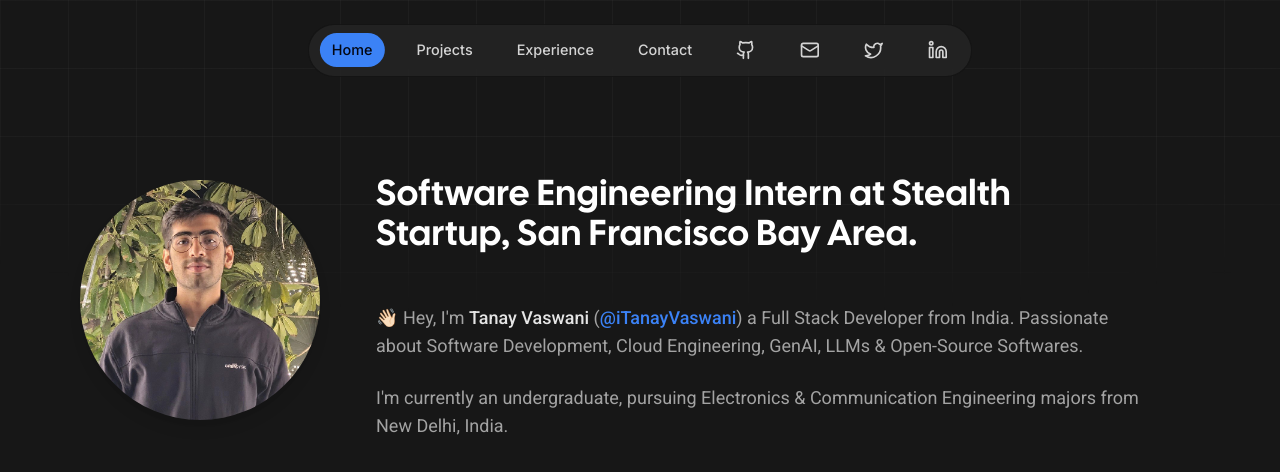
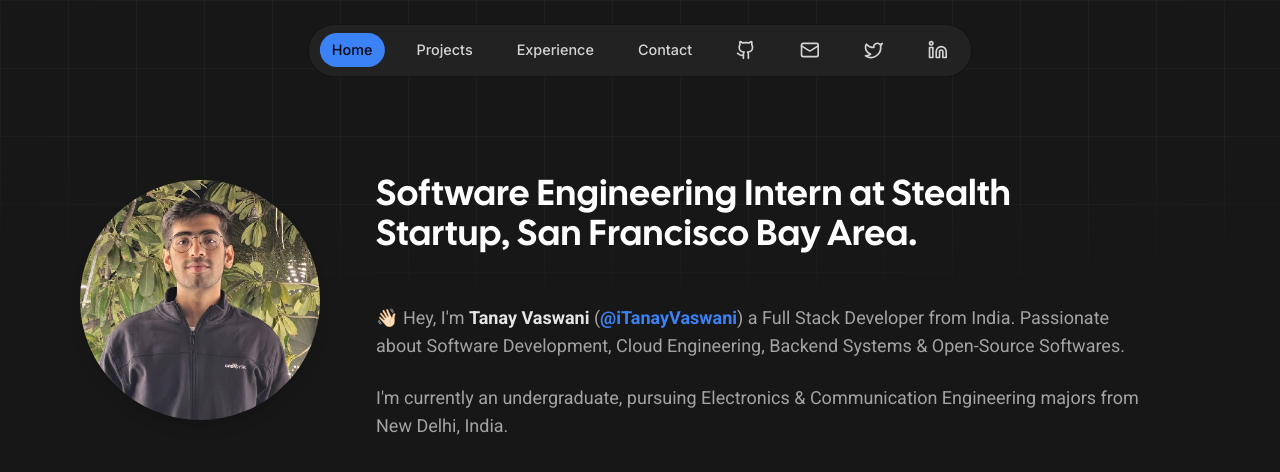
Before and after one commit to srijanbahal/Portfolio, a Next.js app: page / in a window 1280 px wide. Shown: the top 472 px of the page. Built offline with nearby package versions, Linux system fonts and the light colour scheme.

Commit message:
refac: bg

```diff
--- a/app/(landing)/page.tsx
+++ b/app/(landing)/page.tsx
@@ -1,10 +1,8 @@
 import HeroSection from "@/components/hero/hero-section";
-import { Background } from "@/components/ui/background";
 
 export default function Home() {
   return (
-    <main className="">
-      <Background />
+    <main>
       <HeroSection />
     </main>
   );
--- a/app/layout.tsx
+++ b/app/layout.tsx
@@ -5,6 +5,7 @@ import ActiveSectionContextProvider from "@/context/active-section-context";
 import { siteConfig } from "@/config/site-config";
 import type { Metadata } from "next";
 import "./globals.css";
+import { Background } from "@/components/ui/background";
 
 const inter = Inter({ subsets: ["latin"] });
 
@@ -36,6 +37,7 @@ export default function RootLayout({
         >
           <ActiveSectionContextProvider>
             <Navbar />
+            <Background />
             <main className="pt-36 md:pt-40 pb-20">{children}</main>
           </ActiveSectionContextProvider>
         </ThemeProvider>
--- a/components/avatar/tanay-avatar.tsx
+++ b/components/avatar/tanay-avatar.tsx
@@ -17,7 +17,7 @@ const TanayAvatar = ({ onDesktop = true }: { onDesktop?: boolean }) => {
       <Image
         src={tanay}
         alt={"tanay"}
-        className="rounded-full shadow-lg hover:scale-105 hover:rotate-3 transition-all duration-500"
+        className="rounded-full shadow-lg hover:shadow-xl hover:border-2 hover:border-blue-500 transition-all duration-300"
         width={onDesktop ? 240 : 240}
         height={onDesktop ? 240 : 240}
       />
--- a/components/hero/hero-section.tsx
+++ b/components/hero/hero-section.tsx
@@ -6,8 +6,6 @@ import localFont from "next/font/local";
 import { TextGenerateEffect } from "../ui/text-generate-effect";
 import Link from "next/link";
 import { motion } from "framer-motion";
-import tanay from "@/public/tanay.jpeg";
-import Image from "next/image";
 import TanayAvatar from "../avatar/tanay-avatar";
 
 const headingFont = localFont({
@@ -52,16 +50,18 @@ const HeroSection = () => {
           transition={{ ease: "easeOut", duration: 2 }}
         >
           👋🏻 Hey, I&apos;m{" "}
-          <span className="text-neutral-200 font-medium">Tanay Vaswani</span> (
+          <span className="text-neutral-200 font-semibold">Tanay Vaswani</span>{" "}
+          (
           <Link
             href={"https://twitter.com/iTanayVaswani"}
-            className="text-blue-500 font-medium hover:text-blue-500/90"
+            className="text-blue-500 font-semibold hover:text-blue-500/90"
             target="_blank"
           >
             @iTanayVaswani
           </Link>
           ) a Full Stack Developer from India. Passionate about Software
-          Development, Cloud Engineering, GenAI, LLMs & Open-Source Softwares.
+          Development, Cloud Engineering, Backend Systems & Open-Source
+          Softwares.
         </motion.p>
 
         <motion.p
```
